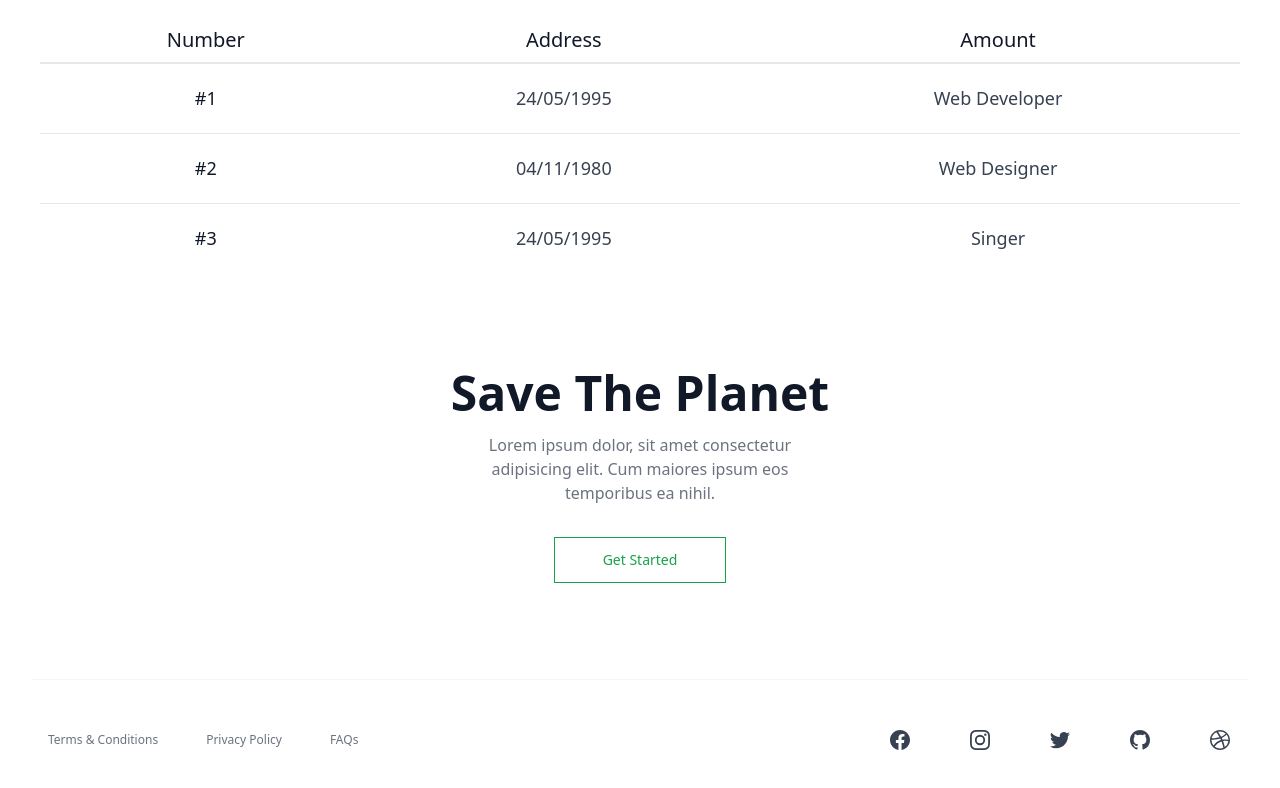
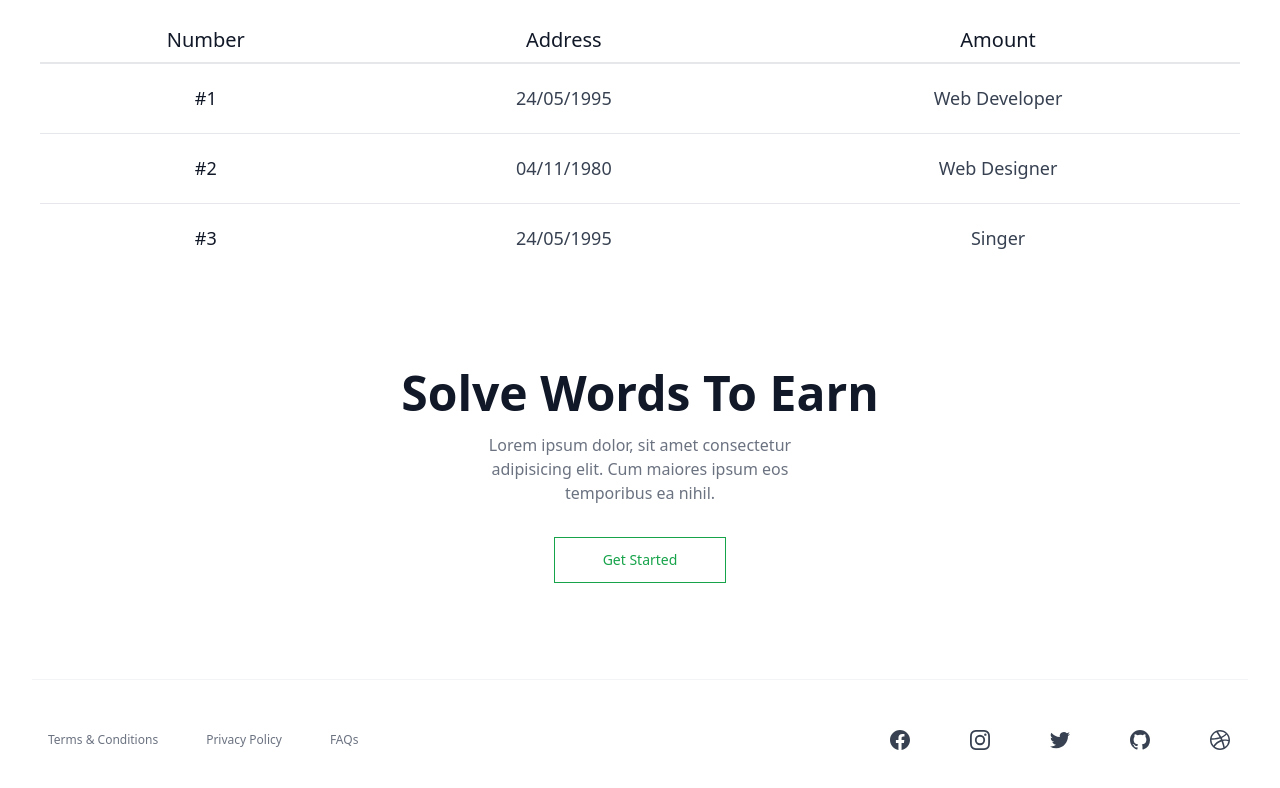
Before and after one commit to kwakyebrilliant/playme, a React (Create React App) app: page /earners in a window 1280 px wide. Shown: the part 580-1368 px from the top of the page. Built offline with nearby package versions, Linux system fonts and the light colour scheme; the HTML template or start-up script is replaced by a standard one.

Commit message:
footer updates

```diff
--- a/src/components/Footer.js
+++ b/src/components/Footer.js
@@ -8,7 +8,7 @@ function Footer() {
             <div className="max-w-screen-xl px-4 pt-16 pb-8 mx-auto sm:px-6 lg:px-8 lg:pt-24">
                 <div className="text-center">
                 <h2 className="text-3xl font-extrabold text-gray-900 sm:text-5xl">
-                    Save The Planet
+                    Solve Words To Earn
                 </h2>
 
                 <p className="max-w-sm mx-auto mt-4 text-gray-500">
```
